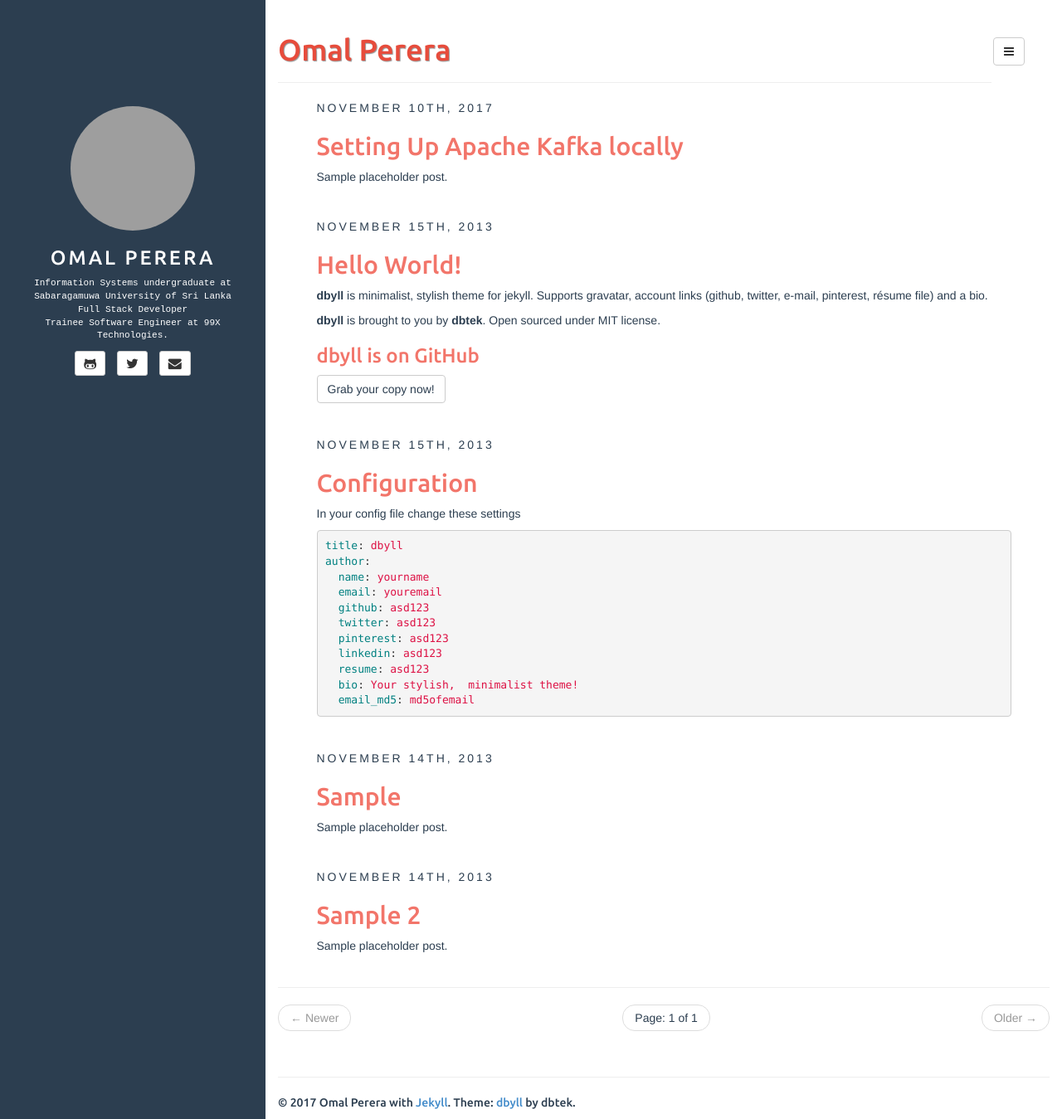
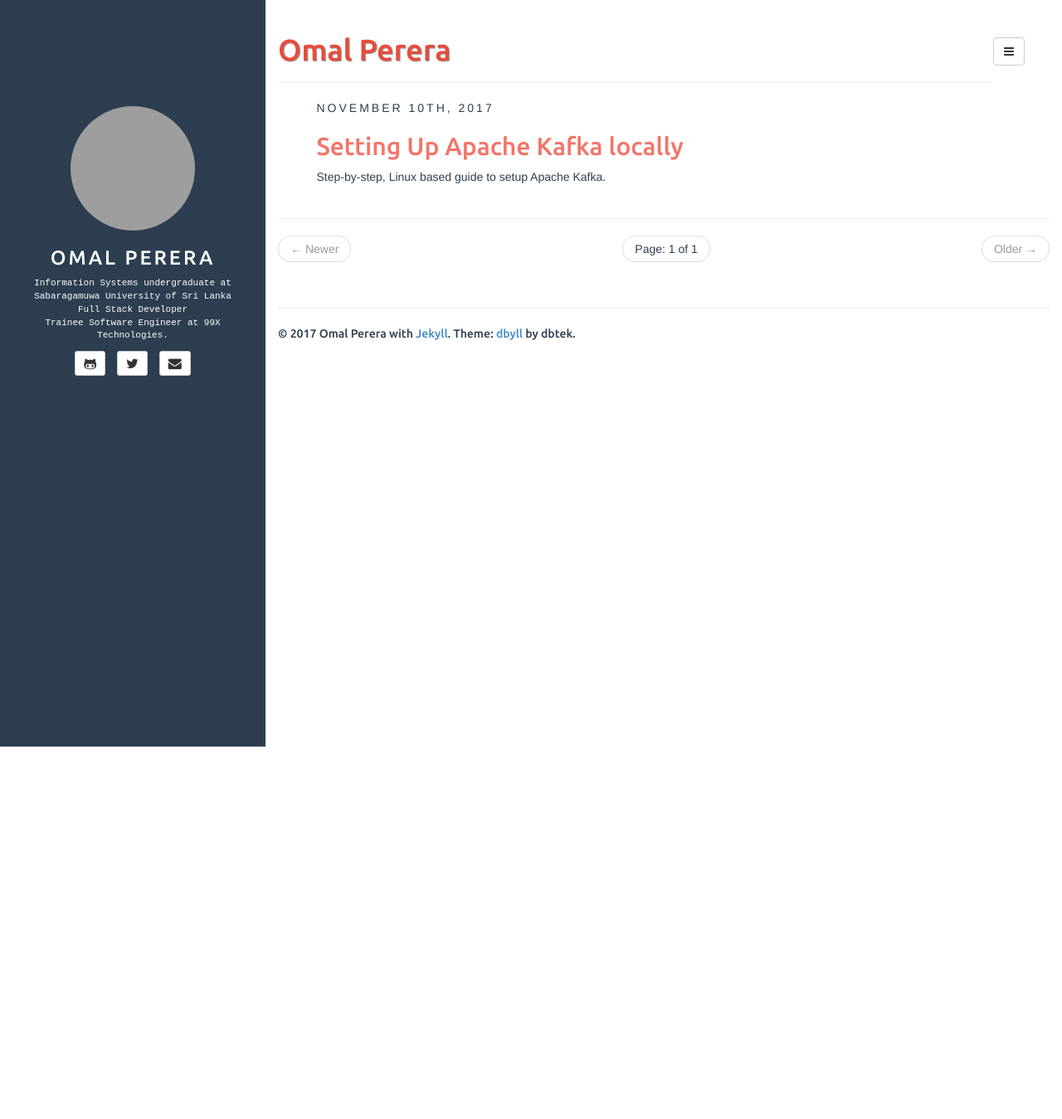
Before and after one commit to OmalPerera/omalperera.github.io, a Jekyll site: the page built from index.html, in a window 1280 px wide and 1349 px high. Shown: the whole window at 83% size. Built offline with Jekyll 4.4.1, drawn with Linux system fonts in a browser that asks for light colours; the list of posts is cut into pages by our own code; grey boxes are pictures that could not be loaded.

Commit message:
posts removed

```diff
--- a/_posts/2013-11-14-sample-2.md
+++ /dev/null
@@ -1,11 +0,0 @@
----
-layout: post
-title: Sample 2
-categories: [general, demo, sample]
-tags: [demo, dbyll, dbtek, sample2]
-description: Sample placeholder post.
----
-
-Lorem ipsum dolor sit amet,  consectetur adipisicing elit,  sed do eiusmod tempor incididunt ut labore et dolore magna aliqua. Ut enim ad minim veniam,  quis nostrud exercitation ullamco laboris nisi ut aliquip ex ea commodo consequat. Duis aute irure dolor in reprehenderit in voluptate velit esse cillum dolore eu fugiat nulla pariatur. Excepteur sint occaecat cupidatat non proident,  sunt in culpa qui officia deserunt mollit anim id est laborum.
-
-Lorem ipsum dolor sit amet,  consectetur adipisicing elit,  sed do eiusmod tempor incididunt ut labore et dolore magna aliqua. Ut enim ad minim veniam,  quis nostrud exercitation ullamco laboris nisi ut aliquip ex ea commodo consequat. Duis aute irure dolor in reprehenderit in voluptate velit esse cillum dolore eu fugiat nulla pariatur. Excepteur sint occaecat cupidatat non proident,  sunt in culpa qui officia deserunt mollit anim id est laborum.
--- a/_posts/2013-11-15-configuration.md
+++ /dev/null
@@ -1,23 +0,0 @@
----
-layout: post
-title: Configuration
-categories: [general, setup, demo]
-tags: [demo, dbyll, dbtek, setup]
-fullview: true
----
-
-In your config file change these settings
-
-{% highlight yaml %}
-title: dbyll
-author:
-  name: yourname
-  email: youremail
-  github: asd123
-  twitter: asd123
-  pinterest: asd123
-  linkedin: asd123
-  resume: asd123
-  bio: Your stylish,  minimalist theme!
-  email_md5: md5ofemail
-{% endhighlight %}
--- a/_posts/2013-11-15-hello-world.md
+++ /dev/null
@@ -1,16 +0,0 @@
----
-layout: post
-title: Hello World!
-categories: [general, setup, demo]
-tags: [demo, dbyll, dbtek, setup]
-fullview: true
-comments: true
----
-
-**dbyll** is minimalist, stylish theme for jekyll. Supports gravatar, account links (github, twitter, e-mail, pinterest, résume file) and a bio.
-
-**dbyll** is brought to you by **[dbtek](http://ismaildemirbilek.com)**. Open sourced under [MIT](http://opensource.org/licenses/MIT) license.
-
-### dbyll is on GitHub
-
-<a class="btn btn-default" href="https://github.com/dbtek/dbyll">Grab your copy now!</a>
--- a/_posts/2017-11-10-Setting-Up-Apache-Kafka-localy.md
+++ b/_posts/2017-11-10-Setting-Up-Apache-Kafka-localy.md
@@ -3,7 +3,7 @@
 title: Setting Up Apache Kafka locally
 categories: [general, bigdata]
 tags: [apache, kafka, bigdata]
-description: Sample placeholder post.
+description: Step-by-step, Linux based guide to setup Apache Kafka.
 ---
 
 This Guide is for the linux based OS & directories in the Kafka setup can be slightly different in the windows setup.
```
Also changed, not shown: _posts/2013-11-14-sample.md (deleted, +0 -17 lines).
